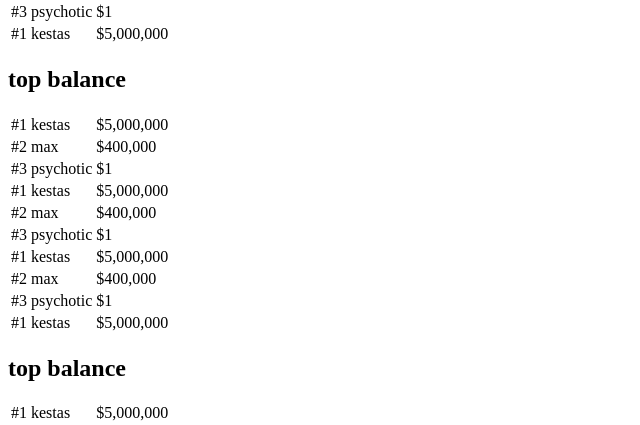
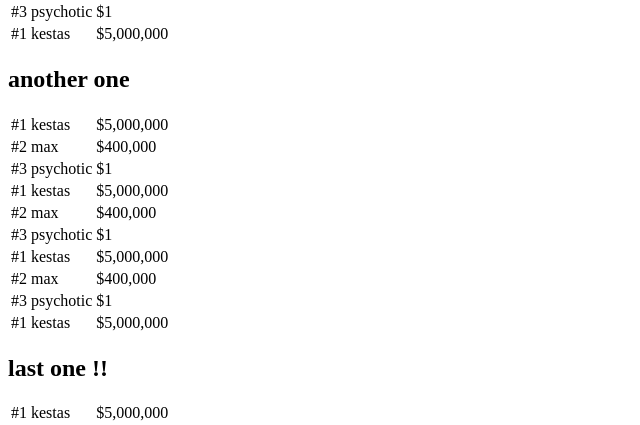
Before and after one commit to mxz7/nypsi-website, a SvelteKit app: page /leaderboard in a window 1280 px wide. Shown: the part 303-728 px from the top of the page, without its empty margins (0-640 px from the left). Built offline with nearby package versions, Linux system fonts and the light colour scheme.

Commit message:
fix: add title to component

```diff
--- a/src/lib/components/MiniLeaderboard.svelte
+++ b/src/lib/components/MiniLeaderboard.svelte
@@ -1,9 +1,10 @@
 <script lang="ts">
   export let data: { user: string; value: number }[];
+  export let title: string;
 </script>
 
 <div class="mx-5 sm:grow">
-  <h2 class="text-center text-xl font-bold sm:text-3xl">top balance</h2>
+  <h2 class="text-center text-xl font-bold sm:text-3xl">{title}</h2>
   <table class="mt-1 text-sm sm:text-xl mx-auto">
     <tbody>
       {#each data as { user, value }}
--- a/src/routes/leaderboard/+page.svelte
+++ b/src/routes/leaderboard/+page.svelte
@@ -30,7 +30,7 @@
 </header>
 
 <div class="flex flex-row mt-10 overflow-x-auto text-white sm:p-3 overflow-y-hidden">
-  <MiniLeaderboard data={balance} />
-  <MiniLeaderboard data={balance} />
-  <MiniLeaderboard data={balance} />
+  <MiniLeaderboard data={balance} title="top balance" />
+  <MiniLeaderboard data={balance} title="another one" />
+  <MiniLeaderboard data={balance} title="last one !!" />
 </div>
```
